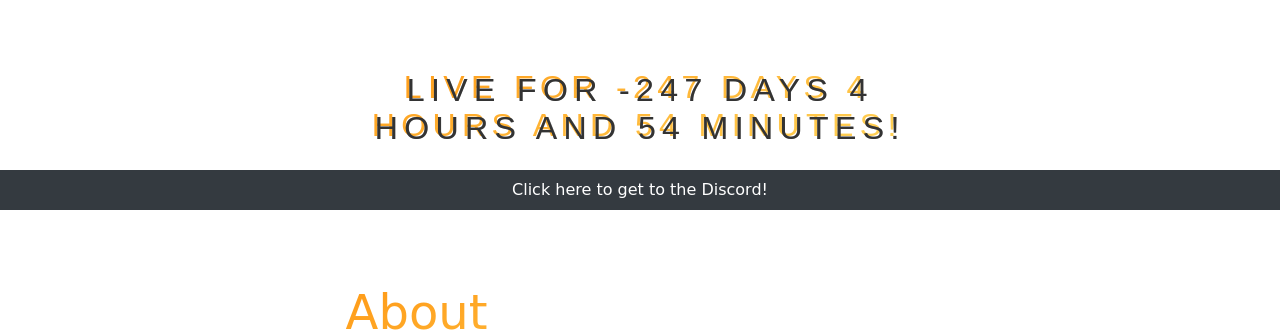
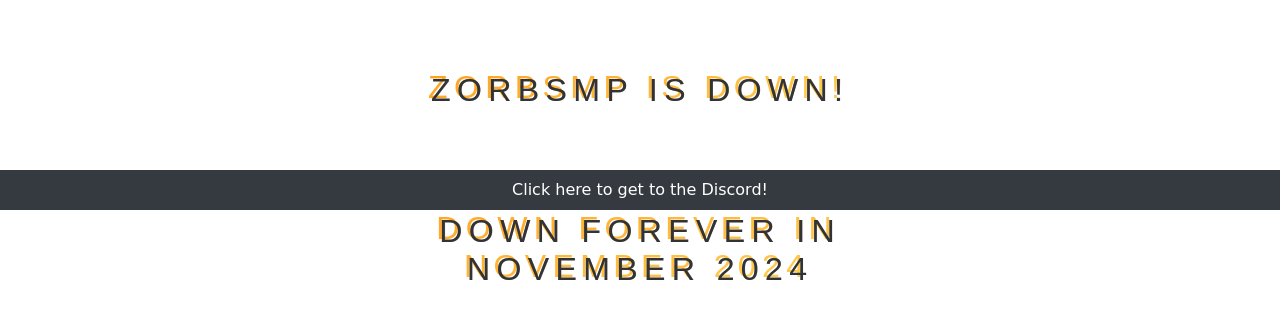
Before and after one commit to KeyboardKobold/zorbsmp, a Vue app: page /#/ in a window 1280 px wide. Shown: the part 590-926 px from the top of the page. Built offline with nearby package versions, Linux system fonts and the light colour scheme.

Commit message:
probably final update

```diff
--- a/src/views/Home.vue
+++ b/src/views/Home.vue
@@ -2,7 +2,9 @@
     <div class="content">
         <h4 class="text_shadows">ZorbSMP Phase 6 is live now!!!</h4>
 
-        <h4 class="text_shadows">Live for {{ days }} days {{ hours }} hours and {{ minutes }} minutes!</h4>
+        <!--h4 class="text_shadows">Live for {{ days }} days {{ hours }} hours and {{ minutes }} minutes!</h4-->
+        <h4 class="text_shadows">ZorbSMP is down!</h4>
+        <h4 class="text_shadows">This website will go down forever in November 2024</h4>
 
         <h4>About</h4>
         <p>
```
